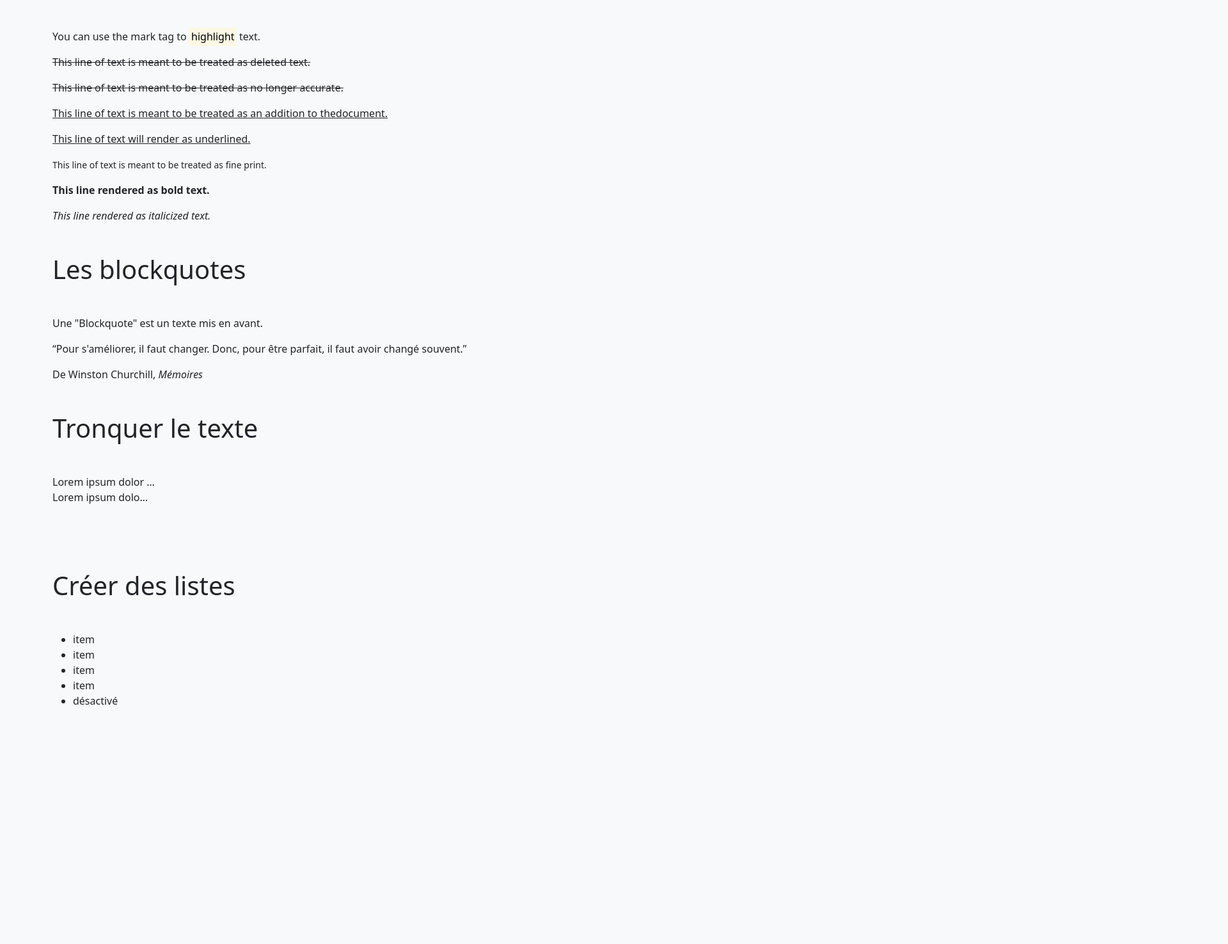
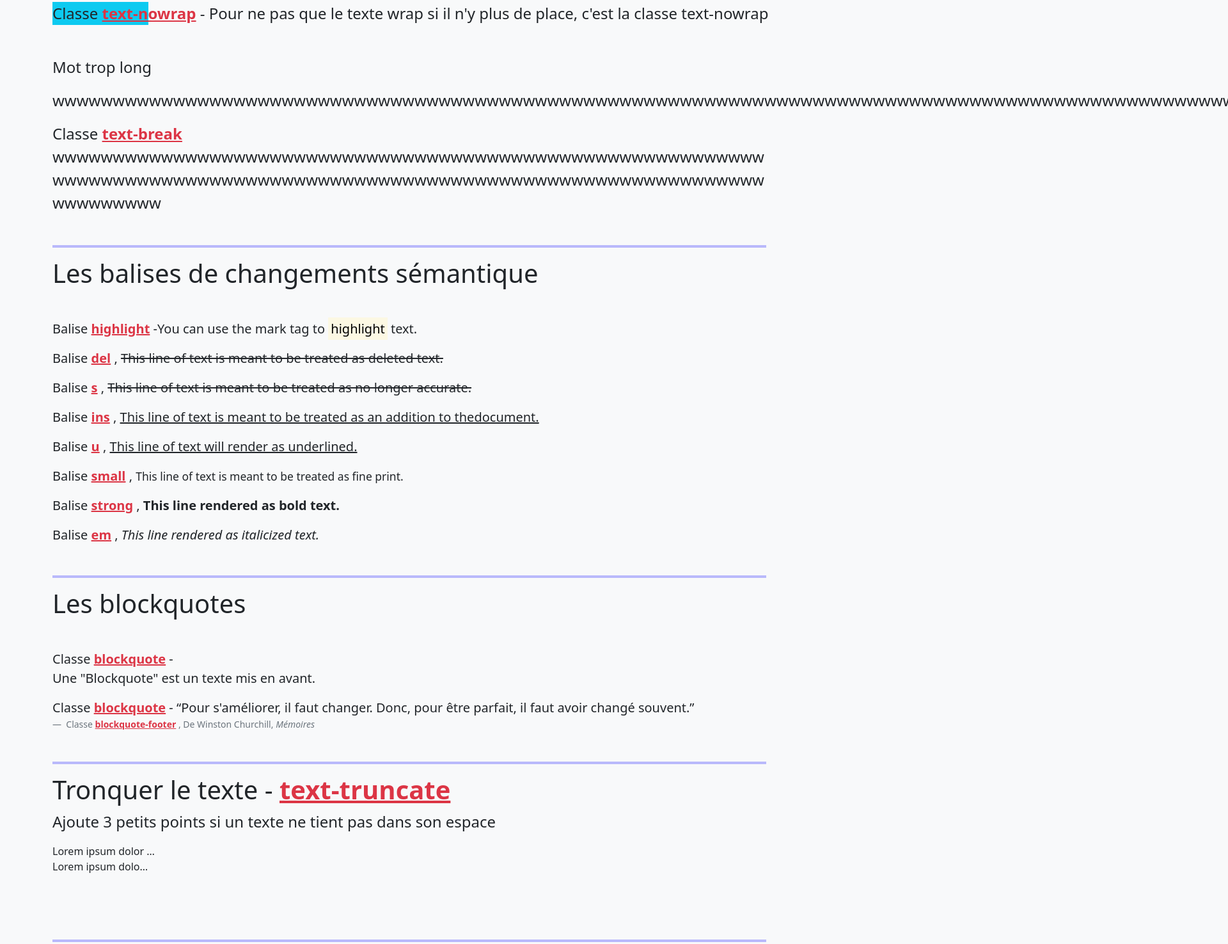
Before and after one commit to prestationweb42/Formation-Bootstrap-5, a plain HTML site: page 1. Sandbox/1.Utilitaires/3. Typographie II.html in a window 1280 px wide. Shown: the part 836-2311 px from the top of the page at 64% size, 1920 px wide, since content can reach past the window. Before the commit the page ends 2039 px from the top, so only its background shows below. Drawn offline with nearby package versions, Linux system fonts and the light colour scheme.

Commit message:
lesson typo2

```diff
--- a/1. Sandbox/1.Utilitaires/3. Typographie II.html
+++ b/1. Sandbox/1.Utilitaires/3. Typographie II.html
@@ -1,44 +1,73 @@
 <!DOCTYPE html>
 <html lang="en">
-
     <head>
         <meta charset="UTF-8" />
         <meta http-equiv="X-UA-Compatible" content="IE=edge" />
         <meta name="viewport" content="width=device-width, initial-scale=1.0" />
         <title>Bootstrap Sandbox</title>
-  <link href="https://cdn.jsdelivr.net/npm/bootstrap@5.1.3/dist/css/bootstrap.min.css" rel="stylesheet"
-    integrity="sha384-1BmE4kWBq78iYhFldvKuhfTAU6auU8tT94WrHftjDbrCEXSU1oBoqyl2QvZ6jIW3" crossorigin="anonymous" />
+        <link
+            href="https://cdn.jsdelivr.net/npm/bootstrap@5.1.3/dist/css/bootstrap.min.css"
+            rel="stylesheet"
+            integrity="sha384-1BmE4kWBq78iYhFldvKuhfTAU6auU8tT94WrHftjDbrCEXSU1oBoqyl2QvZ6jIW3"
+            crossorigin="anonymous"
+        />
     </head>
 
     <body class="bg-light text-dark">
-  <a href="../home.html" class="btn btn-primary text-light bg-dark btn-outline-dark">< Retour au Menu</a >
+        <a
+            href="../home.html"
+            class="btn btn-primary text-light bg-dark btn-outline-dark"
+            >< Retour au Menu</a
+        >
         <h1 class="text-center mt-5 display-3">Les Classes Utilitaires</h1>
         <h2 class="text-center mb-5 display-5">Typographie II</h2>
 
         <div class="container mb-4">
             <ul class="nav nav-pills justify-content-center row gy-3 gx-3">
-      <li class="nav-item col-12 col-sm-6 col-lg-3 col-xl-2 text-center ">
-        <a class="p-2 d-block h-100 d-flex align-items-center justify-content-center btn btn-outline-primary"
-          href="./1. Couleurs.html">Couleurs</a>
+                <li
+                    class="nav-item col-12 col-sm-6 col-lg-3 col-xl-2 text-center"
+                >
+                    <a
+                        class="p-2 d-block h-100 d-flex align-items-center justify-content-center btn btn-outline-primary"
+                        href="./1. Couleurs.html"
+                        >Couleurs</a
+                    >
                 </li>
-      <li class="nav-item col-12 col-sm-6 col-lg-3 col-xl-2 text-center">
-        <a class="p-2 d-block h-100 d-flex align-items-center justify-content-center btn btn-outline-primary"
-          href="./2. Typographie I.html">Typographie I</a>
+                <li
+                    class="nav-item col-12 col-sm-6 col-lg-3 col-xl-2 text-center"
+                >
+                    <a
+                        class="p-2 d-block h-100 d-flex align-items-center justify-content-center btn btn-outline-primary"
+                        href="./2. Typographie I.html"
+                        >Typographie I</a
+                    >
                 </li>
-      <li class="nav-item col-12 col-sm-6 col-lg-3 col-xl-2 text-center">
-        <a class="p-2 d-block h-100 d-flex align-items-center justify-content-center btn btn-primary"
-          href="./3. Typographie II.html">Typographie II</a>
+                <li
+                    class="nav-item col-12 col-sm-6 col-lg-3 col-xl-2 text-center"
+                >
+                    <a
+                        class="p-2 d-block h-100 d-flex align-items-center justify-content-center btn btn-primary"
+                        href="./3. Typographie II.html"
+                        >Typographie II</a
+                    >
                 </li>
-      <li class="nav-item col-12 col-sm-6 col-lg-3 col-xl-2 text-center">
-        <a class="p-2 d-block h-100 d-flex align-items-center justify-content-center  btn btn-outline-primary"
-          href="./4. Tailles-Espacements.html">Tailles
-          / Espacements</a>
+                <li
+                    class="nav-item col-12 col-sm-6 col-lg-3 col-xl-2 text-center"
+                >
+                    <a
+                        class="p-2 d-block h-100 d-flex align-items-center justify-content-center btn btn-outline-primary"
+                        href="./4. Tailles-Espacements.html"
+                        >Tailles / Espacements</a
+                    >
                 </li>
-      <li class="nav-item col-12 col-sm-6 col-lg-3 col-xl-2 text-center">
-        <a class="p-2 d-block h-100 d-flex align-items-center justify-content-center  btn btn-outline-primary"
-          href="./5. Display-Positions.html">Display
-          / Positions</a>
-
+                <li
+                    class="nav-item col-12 col-sm-6 col-lg-3 col-xl-2 text-center"
+                >
+                    <a
+                        class="p-2 d-block h-100 d-flex align-items-center justify-content-center btn btn-outline-primary"
+                        href="./5. Display-Positions.html"
+                        >Display / Positions</a
+                    >
                 </li>
             </ul>
         </div>
@@ -48,24 +77,47 @@
         <!-- Début de la leçon -->
 
         <div class="container py-5">
-
-
             <h2 class="display-6 my-5">Gérer le "wrapping"</h2>
 
             <!-- [text-wrap|nowrap|break] -->
 
             <!-- Text Wrap -->
-    <p class="bg-primary text-light fs-5 mb-5" style="width: 150px">
-      Du texte qui wrap si il n'y plus de place
+            <p class="bg-info text-light fs-4 mb-5" style="width: 150px">
+                Classe
+                <span class="fw-bold text-danger text-decoration-underline"
+                    >text-wrap</span
+                >
+                - Par défaut le texte wrap si il n'y plus de place
+            </p>
+            <p
+                class="bg-info text-nowrap text-dark fs-4 mb-5"
+                style="width: 150px"
+            >
+                Classe
+                <span class="fw-bold text-danger text-decoration-underline"
+                    >text-nowrap</span
+                >
+                - Pour ne pas que le texte wrap si il n'y plus de place, c'est
+                la classe text-nowrap
             </p>
 
-
             <!-- Text Break [text-break]  -->
-    <p class="">
+            <p class="fs-4">Mot trop long</p>
+            <p class="fs-4">
+                wwwwwwwwwwwwwwwwwwwwwwwwwwwwwwwwwwwwwwwwwwwwwwwwwwwwwwwwwwwwwwwwwwwwwwwwwwwwwwwwwwwwwwwwwwwwwwwwwwwwwwwwwwwwwwwwwwwwwwwwwwwwwww
+            </p>
+            <p class="fs-4 text-break">
+                Classe
+                <span class="fw-bold text-danger text-decoration-underline"
+                    >text-break</span
+                >
                 wwwwwwwwwwwwwwwwwwwwwwwwwwwwwwwwwwwwwwwwwwwwwwwwwwwwwwwwwwwwwwwwwwwwwwwwwwwwwwwwwwwwwwwwwwwwwwwwwwwwwwwwwwwwwwwwwwwwwwwwwwwwwww
             </p>
 
-    <h2 class="display-6 my-5">Les balises de changements sémantique</h2>
+            <hr class="mt-5" style="border: 2px solid blue" />
+            <h2 class="display-6 mb-5">
+                Les balises de changements sémantique
+            </h2>
             <!-- <mark> Pour souligner un élément important. -->
             <!-- <del> Le texte était dans le document, mais a été supprimé. -->
             <!-- <s> Veut dire texte qui n'est plus d'actualité par rapport à l'objet du document. (strikethrough) -->
@@ -75,76 +127,155 @@
             <!-- <strong> Élément important, sérieux, on le met en gras.  -->
             <!-- <em> Changement de ton au niveau de la lecture. (emphasize)  -->
 
-    <p>You can use the mark tag to <mark>highlight</mark> text.</p>
-    <p><del>This line of text is meant to be treated as deleted text.</del></p>
-    <p><s>This line of text is meant to be treated as no longer accurate.</s></p>
-    <p><ins>This line of text is meant to be treated as an addition to thedocument.</ins>
+            <p class="fs-5">
+                Balise
+                <span class="fw-bold text-danger text-decoration-underline"
+                    >highlight</span
+                >
+                -You can use the mark tag to <mark>highlight</mark> text.
             </p>
-    <p><u>This line of text will render as underlined.</u></p>
-    <p>
-      <small>This line of text is meant to be treated as fine print.</small>
+            <p class="fs-5">
+                Balise
+                <span class="fw-bold text-danger text-decoration-underline"
+                    >del</span
+                >
+                ,
+                <del
+                    >This line of text is meant to be treated as deleted
+                    text.</del
+                >
             </p>
-    <p><strong>This line rendered as bold text.</strong></p>
-    <p><em>This line rendered as italicized text.</em></p>
+            <p class="fs-5">
+                Balise
+                <span class="fw-bold text-danger text-decoration-underline"
+                    >s</span
+                >
+                ,
+                <s
+                    >This line of text is meant to be treated as no longer
+                    accurate.</s
+                >
+            </p>
+            <p class="fs-5">
+                Balise
+                <span class="fw-bold text-danger text-decoration-underline"
+                    >ins</span
+                >
+                ,
+                <ins
+                    >This line of text is meant to be treated as an addition to
+                    thedocument.</ins
+                >
+            </p>
+            <p class="fs-5">
+                Balise
+                <span class="fw-bold text-danger text-decoration-underline"
+                    >u</span
+                >
+                , <u>This line of text will render as underlined.</u>
+            </p>
+            <p class="fs-5">
+                Balise
+                <span class="fw-bold text-danger text-decoration-underline"
+                    >small</span
+                >
+                ,
+                <small
+                    >This line of text is meant to be treated as fine
+                    print.</small
+                >
+            </p>
+            <p class="fs-5">
+                Balise
+                <span class="fw-bold text-danger text-decoration-underline"
+                    >strong</span
+                >
+                , <strong>This line rendered as bold text.</strong>
+            </p>
+            <p class="fs-5">
+                Balise
+                <span class="fw-bold text-danger text-decoration-underline"
+                    >em</span
+                >
+                , <em>This line rendered as italicized text.</em>
+            </p>
 
-
-    <h2 class="display-6 my-5">Les blockquotes</h2>
+            <hr class="mt-5" style="border: 2px solid blue" />
+            <h2 class="display-6 mb-5">Les blockquotes</h2>
             <!-- Faire un "Blockquote" -->
             <!-- [blockquote] -->
 
-    <blockquote class="">
+            <blockquote class="blockquote">
+                Classe
+                <span class="fw-bold text-danger text-decoration-underline"
+                    >blockquote</span
+                >
+                -
                 <p>Une "Blockquote" est un texte mis en avant.</p>
             </blockquote>
-
 
             <!-- Bloquote Footer -->
             <!-- [blockquote] sur la citation -->
             <!-- [blockquote-footer] sur la référence -->
 
             <figure class="mb-5">
-      <blockquote class="">
+                <blockquote class="blockquote">
                     <p>
-          “Pour s'améliorer, il faut changer. Donc, pour être parfait, il faut
-          avoir changé souvent.”
+                        Classe
+                        <span
+                            class="fw-bold text-danger text-decoration-underline"
+                            >blockquote</span
+                        >
+                        - “Pour s'améliorer, il faut changer. Donc, pour être
+                        parfait, il faut avoir changé souvent.”
                     </p>
                 </blockquote>
-      <figcaption class="">
-        De Winston Churchill, <cite title="Source Title">Mémoires</cite>
+                <figcaption class="blockquote-footer">
+                    Classe
+                    <span class="fw-bold text-danger text-decoration-underline"
+                        >blockquote-footer</span
+                    >
+                    , De Winston Churchill,
+                    <cite title="Source Title">Mémoires</cite>
                 </figcaption>
             </figure>
 
-
-    <h2 class="display-6 my-5">Tronquer le texte </h2>
+            <hr class="mt-5" style="border: 2px solid blue" />
+            <h2 class="display-6 mb-2">Tronquer le texte - <span class="fw-bold text-danger text-decoration-underline">text-truncate</span></h2>
+            <p class="fs-4">Ajoute 3 petits points si un texte ne tient pas dans son espace</p>
             <!-- [text-truncate] -->
             <!-- On donne une largeur max à l'aide d'une colonne et on tronque -->
 
             <div class="row">
                 <div class="col-2 text-truncate">
-        Lorem ipsum dolor sit amet consectetur adipisicing elit. Dolorum nesciunt porro laborum fugiat reprehenderit! Dolore.
+                    Lorem ipsum dolor sit amet consectetur adipisicing elit.
+                    Dolorum nesciunt porro laborum fugiat reprehenderit! Dolore.
                 </div>
             </div>
 
-    <span class="d-inline-block text-truncate mb-5" style="max-width: 150px">
-      Lorem ipsum dolor sit amet consectetur adipisicing elit. Dolorum nesciunt porro laborum fugiat reprehenderit! Dolore.
+            <span
+                class="d-inline-block text-truncate mb-5"
+                style="max-width: 150px"
+            >
+                Lorem ipsum dolor sit amet consectetur adipisicing elit. Dolorum
+                nesciunt porro laborum fugiat reprehenderit! Dolore.
             </span>
 
-    <h2 class="display-6 my-5">Créer des listes</h2>
-    <!-- Les listes -->
-    <!-- Sur le parent [list-group] -->
-    <!-- Sur les enfants [list-group-item] -->
-    <!-- .active pour rajouter un item actif -->
-    <!-- .disabled pour griser un élément -->
+            <hr class="mt-5" style="border: 2px solid blue" />
+            <h2 class="display-6 mb-5">Créer des listes</h2>
+            <p class="fs-4">Les listes</p>
+            <p class="fs-4">Sur le parent la classe : <span class="fw-bold text-danger">list-group</span></p>
+            <p class="fs-4">>Sur les enfants la classe : <span class="fw-bold text-danger">list-group-item</span></p>
+            <p class="fs-4"><span class="fw-bold text-danger">.active</span> pour rajouter un item actif</p>
+            <p class="fs-4"><span class="fw-bold text-danger">.disabled</span>.disabled pour griser un élément</p>
 
-    <ul class=" mb-5">
-      <li class="active">item</li>
-      <li class="">item</li>
-      <li class="">item</li>
-      <li class="">item</li>
-      <li class="disabled" aria-disabled="true">désactivé</li>
+            <ul class="mb-5 list-group">
+                <li class="active list-group-item">item</li>
+                <li class="list-group-item">item</li>
+                <li class="list-group-item">item</li>
+                <li class="list-group-item">item</li>
+                <li class="disabled list-group-item" aria-disabled="true">désactivé</li>
             </ul>
-
-
-
+        </div>
     </body>
-
 </html>
```
Lines whose indentation alone changed are shown as unchanged.
